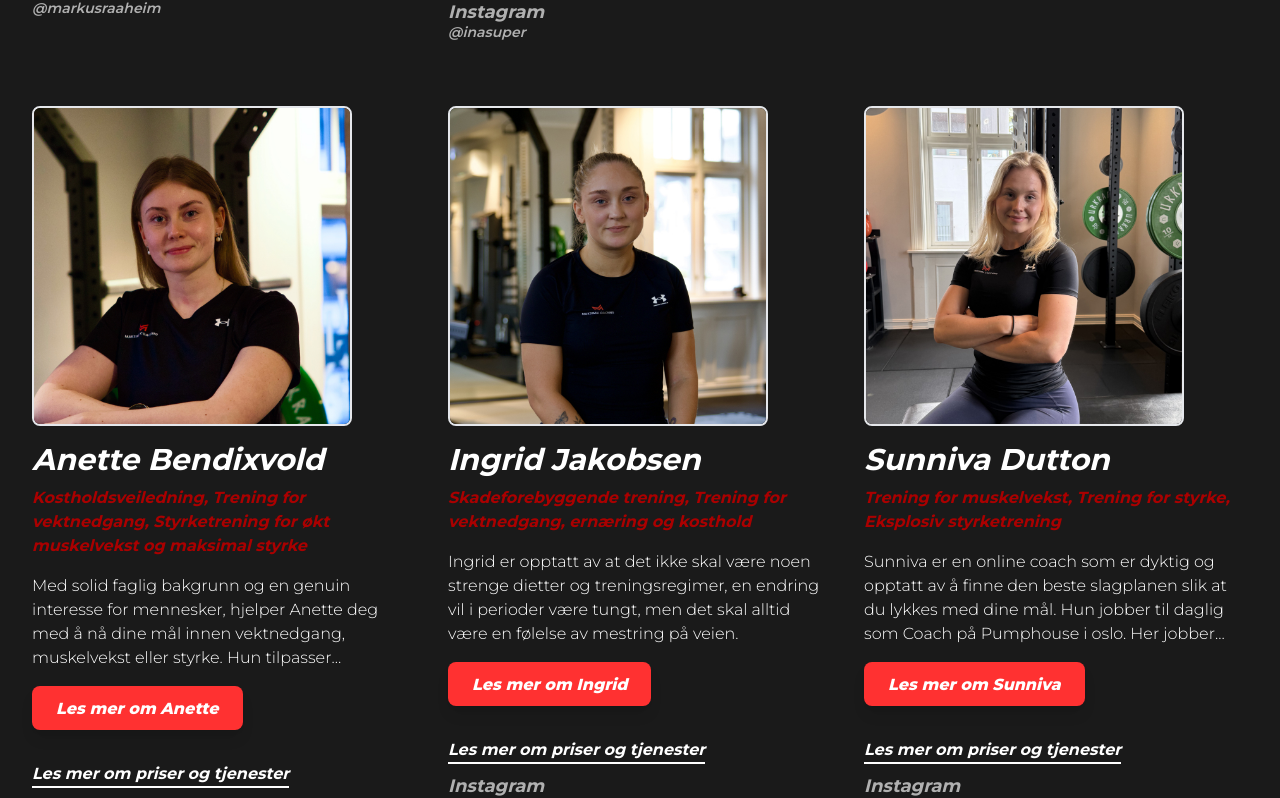
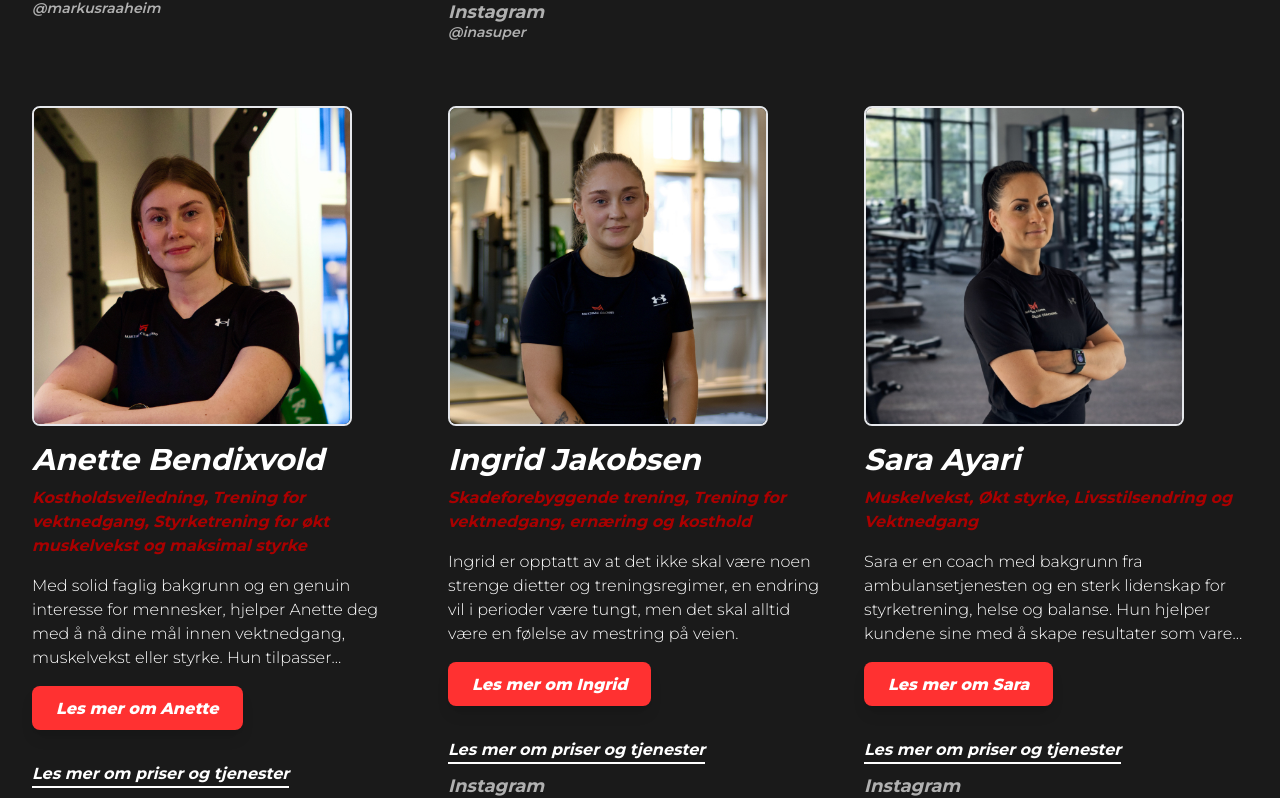
Before and after one commit to ekaspersen/maksimalcoaching, a Next.js app: page /team in a window 1280 px wide. Shown: the part 1068-1866 px from the top of the page. Built offline with nearby package versions, Linux system fonts and the light colour scheme.

Commit message:
sara ayari added

```diff
--- a/app/data/coaches.js
+++ b/app/data/coaches.js
@@ -168,6 +168,35 @@ Ingrid er en coach som er opptatt av å se deg for den du er og en du skal kunne
         tjeneste3: "Kostholdsoppfølging",
     },
     {
+        id: "sara-ayari",
+        name: "Sara Ayari",
+        fname: "Sara",
+        image: "/saraayari.jpg",
+        specialties: "Muskelvekst, Økt styrke, Livsstilsendring og Vektnedgang",
+        experiences: [
+            "Ambulansearbeider med videreutdanning som paramedisiner",
+            "Personlig trener - AFPT",
+            "Kostholdsveileder - AFPT (under utdanning)",
+        ],
+        about: `
+ERFARING:
+Sara har trent styrke seriøst i over 5 år, og kombinerer dette med erfaring fra ambulansetjenesten og som personlig trener. Gjennom arbeidet sitt har hun opparbeidet seg solid kunnskap om kropp, helse og mennesker. Hun hjelper kunder med ulike mål, enten det handler om å komme i gang med trening, bygge muskler, bli sterkere, gå ned i vekt eller etablere sunnere og mer bærekraftige rutiner i hverdagen.
+
+BALANSE I HVERDAGEN:
+Sara tror på en helhetlig tilnærming til helse, der trening, kosthold og livsstil fungerer sammen. For henne er det viktig at en sunn livsstil også gir rom for balanse og livet ellers, slik at gode vaner blir realistiske å opprettholde over tid.
+
+HVORFOR VELGE SARA SOM COACH?:
+Sara er en coach som er opptatt av mer enn bare treningsresultater. Hun ønsker å hjelpe kundene sine med å bygge en sterkere kropp, bedre mental helse og en livsstil de faktisk trives med. Med fokus på individuell tilpasning, tett oppfølging og langsiktig progresjon gir hun kundene verktøyene de trenger for å lykkes – og for å skape resultater som varer.`,
+        shortBio:
+            "Sara er en coach med bakgrunn fra ambulansetjenesten og en sterk lidenskap for styrketrening, helse og balanse. Hun hjelper kundene sine med å skape resultater som varer gjennom individuell tilpasning, tett oppfølging og bærekraftige vaner.",
+        email: "sara.ayari@maksimalcoaching.no",
+        instagram: "https://www.instagram.com/sara_ayarifitness/",
+        instagramAt: "sara_ayarifitness",
+        tjeneste1: "Kombinert oppfølging",
+        tjeneste2: "Treningsoppfølging",
+        tjeneste3: "Kostholdsoppfølging",
+    },
+    {
         id: "sunniva-dutton",
         name: "Sunniva Dutton",
         fname: "Sunniva",
```
Also changed, not shown: public/saraayari.jpg (added).
